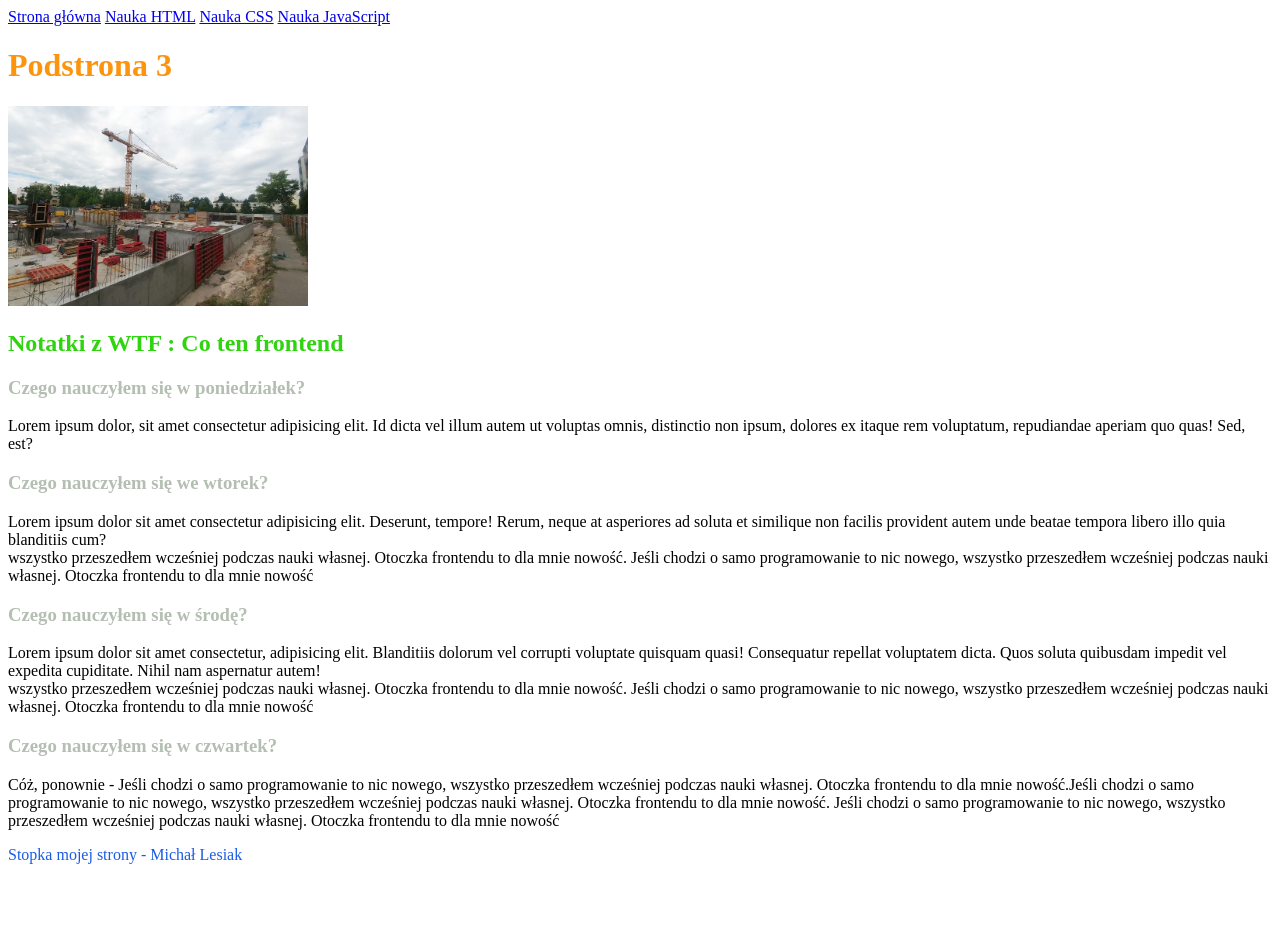
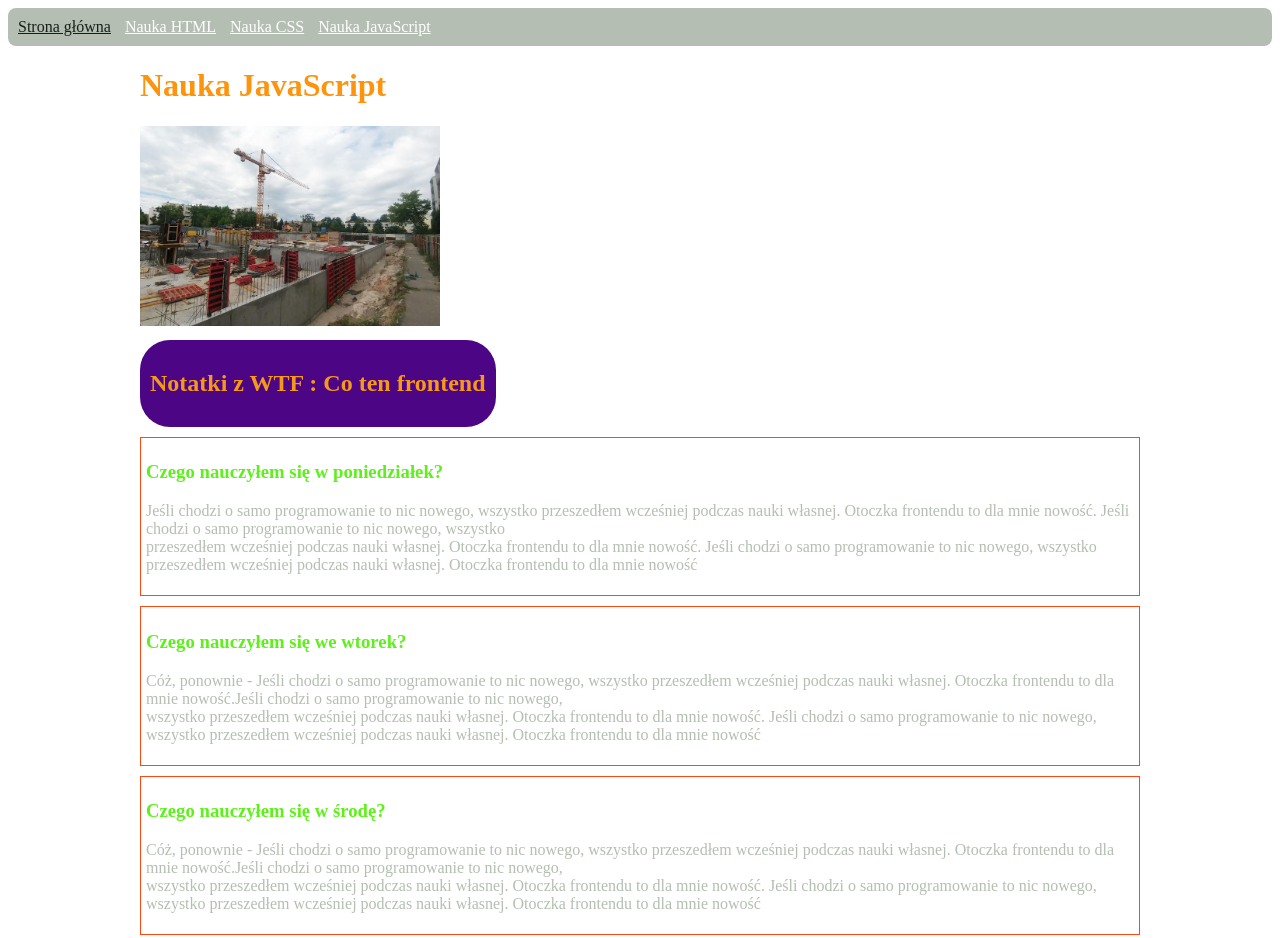
Before and after one commit to mlesiak/homepage, a plain HTML site: page js.html in a window 1280 px wide. Shown: the top 938 px of the page. Before the commit the page ends 872 px from the top, so only its background shows below. Drawn offline with Linux system fonts and the light colour scheme.

Commit message:
CSS styles changed, BEM added, new JS addded

```diff
--- a/js.html
+++ b/js.html
@@ -9,57 +9,74 @@
 
   <body>
     <header>
-      <nav>
-        <a href="index.html">Strona główna</a>
-        <a href="html.html">Nauka HTML</a>
-        <a href="css.html">Nauka CSS</a>
-        <a href="js.html">Nauka JavaScript</a>
+      <nav class="navigation">
+        <a class="navigation__link navigation__link--homepage" href="index.html"
+          >Strona główna</a
+        >
+        <a class="navigation__link" href="html.html">Nauka HTML</a>
+        <a class="navigation__link" href="css.html">Nauka CSS</a>
+        <a class="navigation__link" href="js.html">Nauka JavaScript</a>
       </nav>
     </header>
 
-    <main>
+    <main class="main">
       <header>
-        <h1 class="header1">Podstrona 3</h1>
+        <h1 class="main__tittle">Nauka JavaScript</h1>
+        <img class="main__image" src="obraz4.jpg" />
       </header>
 
-      <img src="obraz4.jpg" height="200px" />
+      <section class="notes">
+        <h2 class="notes__tittle">Notatki z WTF : Co ten frontend</h2>
+      </section>
 
       <section>
-        <h2 class="header2">Notatki z WTF : Co ten frontend</h2>
-        <article>
-          <h3 class="header3">Czego nauczyłem się w poniedziałek?</h3>
-          <p>
-            Lorem ipsum dolor, sit amet consectetur adipisicing elit. Id dicta
-            vel illum autem ut voluptas omnis, distinctio non ipsum, dolores ex
-            itaque rem voluptatum, repudiandae aperiam quo quas! Sed, est?
+        <article class="summary">
+          <h3 class="summary__tittle">
+            Czego nauczyłem się w poniedziałek?
+          </h3>
+          <p class="summary__description">
+            Jeśli chodzi o samo programowanie to nic nowego, wszystko
+            przeszedłem wcześniej podczas nauki własnej. Otoczka frontendu to
+            dla mnie nowość. Jeśli chodzi o samo programowanie to nic nowego,
+            wszystko<br />
+            przeszedłem wcześniej podczas nauki własnej. Otoczka frontendu to
+            dla mnie nowość. Jeśli chodzi o samo programowanie to nic nowego,
+            wszystko przeszedłem wcześniej podczas nauki własnej. Otoczka
+            frontendu to dla mnie nowość
           </p>
+        </article>
 
-          <h3 class="header3">Czego nauczyłem się we wtorek?</h3>
-          <p>
-            Lorem ipsum dolor sit amet consectetur adipisicing elit. Deserunt,
-            tempore! Rerum, neque at asperiores ad soluta et similique non
-            facilis provident autem unde beatae tempora libero illo quia
-            blanditiis cum?<br />
+        <article class="summary">
+          <h3 class="summary__tittle">Czego nauczyłem się we wtorek?</h3>
+          <p class="summary__description">
+            Cóż, ponownie - Jeśli chodzi o samo programowanie to nic nowego,
+            wszystko przeszedłem wcześniej podczas nauki własnej. Otoczka
+            frontendu to dla mnie nowość.Jeśli chodzi o samo programowanie to
+            nic nowego,<br />
             wszystko przeszedłem wcześniej podczas nauki własnej. Otoczka
             frontendu to dla mnie nowość. Jeśli chodzi o samo programowanie to
             nic nowego, wszystko przeszedłem wcześniej podczas nauki własnej.
             Otoczka frontendu to dla mnie nowość
           </p>
+        </article>
 
-          <h3 class="header3">Czego nauczyłem się w środę?</h3>
-          <p>
-            Lorem ipsum dolor sit amet consectetur, adipisicing elit. Blanditiis
-            dolorum vel corrupti voluptate quisquam quasi! Consequatur repellat
-            voluptatem dicta. Quos soluta quibusdam impedit vel expedita
-            cupiditate. Nihil nam aspernatur autem!<br />
+        <article class="summary">
+          <h3 class="summary__tittle">Czego nauczyłem się w środę?</h3>
+          <p class="summary__description">
+            Cóż, ponownie - Jeśli chodzi o samo programowanie to nic nowego,
+            wszystko przeszedłem wcześniej podczas nauki własnej. Otoczka
+            frontendu to dla mnie nowość.Jeśli chodzi o samo programowanie to
+            nic nowego,<br />
             wszystko przeszedłem wcześniej podczas nauki własnej. Otoczka
             frontendu to dla mnie nowość. Jeśli chodzi o samo programowanie to
             nic nowego, wszystko przeszedłem wcześniej podczas nauki własnej.
             Otoczka frontendu to dla mnie nowość
           </p>
+        </article>
 
-          <h3 class="header3">Czego nauczyłem się w czwartek?</h3>
-          <p>
+        <article class="summary">
+          <h3 class="summary__tittle">Czego nauczyłem się w czwartek</h3>
+          <p class="summary__description">
             Cóż, ponownie - Jeśli chodzi o samo programowanie to nic nowego,
             wszystko przeszedłem wcześniej podczas nauki własnej. Otoczka
             frontendu to dla mnie nowość.Jeśli chodzi o samo programowanie to
--- a/main.js
+++ b/main.js
@@ -5,3 +5,7 @@ const age = "29";
 
 console.log(`Nazywam się ${name} i mam ${age} lat.`);
 console.log(age);
+
+const introduction = document.querySelector(".main__introduction--js");
+
+introduction.innerHTML = "Kilka słów o mnie";
--- a/style.css
+++ b/style.css
@@ -1,21 +1,70 @@
-
 .main {
   max-width: 1000px;
   margin: 0 auto;
 }
 
-.header1 {
+.main__tittle {
   color: #fc940d;
 }
 
-.header2 {
-  color: #30d30f;
+.main__image {
+  height: 200px;
 }
 
-.header3 {
+.main__introduction {
+  color: #fc940d;
+  padding: 5px;
+}
+
+.main__introduction--description {
+  background: #b4beb2;
+  color: #ffffff;
+}
+
+.navigation {
+  background: #b4beb2;
+  padding: 10px;
+  border-radius: 8px;
+}
+
+.navigation__link {
+  color: white;
+  display: inline-block;
+  margin-right: 10px;
+}
+
+.navigation__link--homepage {
+  color: #181f18;
+}
+
+.notes {
+  background: #4b0585;
+  border-radius: 30px;
+  display: inline-block;
+  padding: 10px;
+  margin: 10px 0px;
+}
+
+.notes__tittle {
+  color: #f8981b;
+}
+
+.summary {
+  border: 1px solid #fc4811;
+  padding: 5px;
+  margin-bottom: 10px;
+}
+
+.summary__tittle {
+  color: #5ef01a;
+}
+
+.summary__description {
   color: #b4beb2;
 }
 
 .footer {
   color: #1a5be6;
+  max-width: 1000px;
+  margin: 0px auto;
 }
```
Also changed, not shown: css.html (+30 -18 lines), html.html (+31 -18 lines), index.html (+32 -19 lines).
